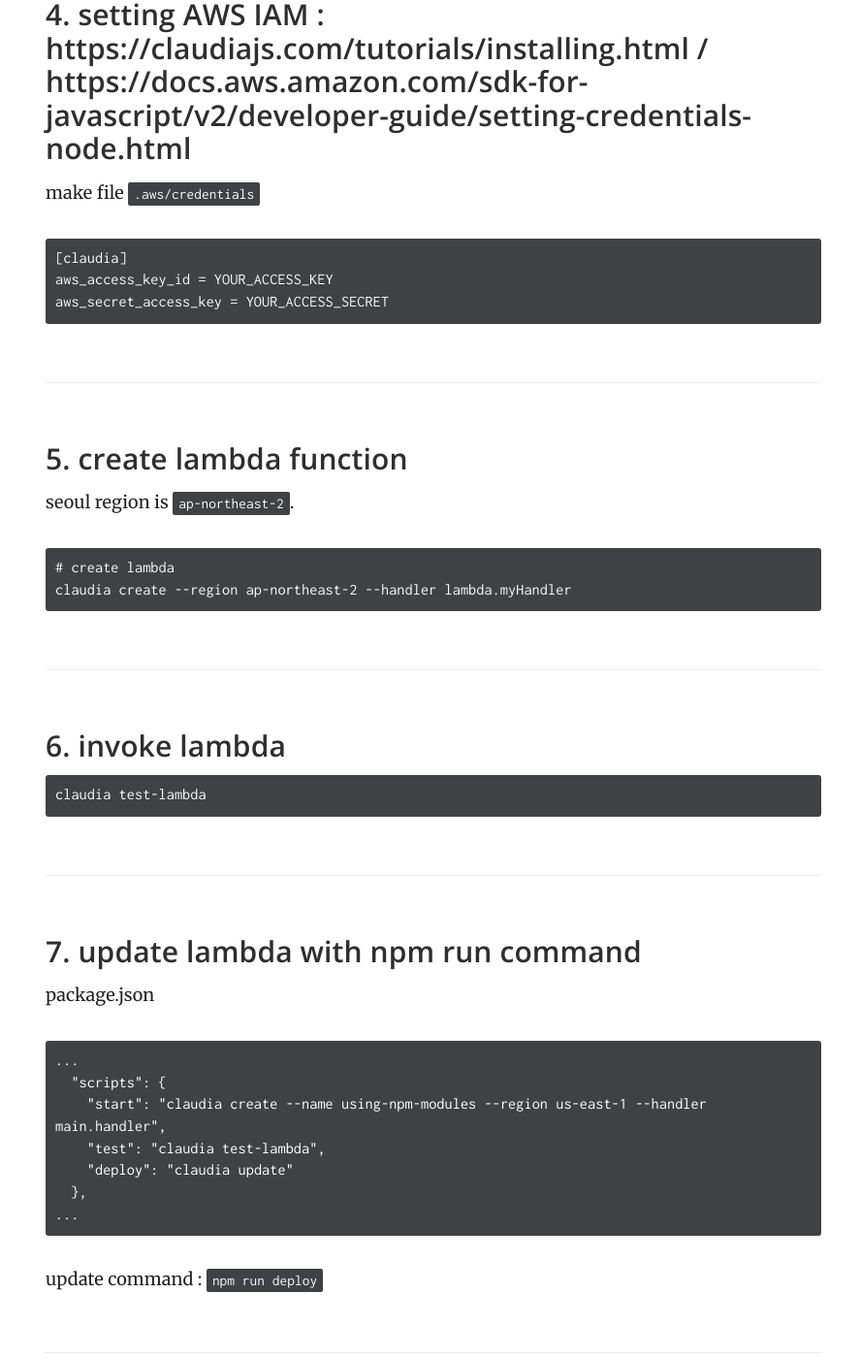
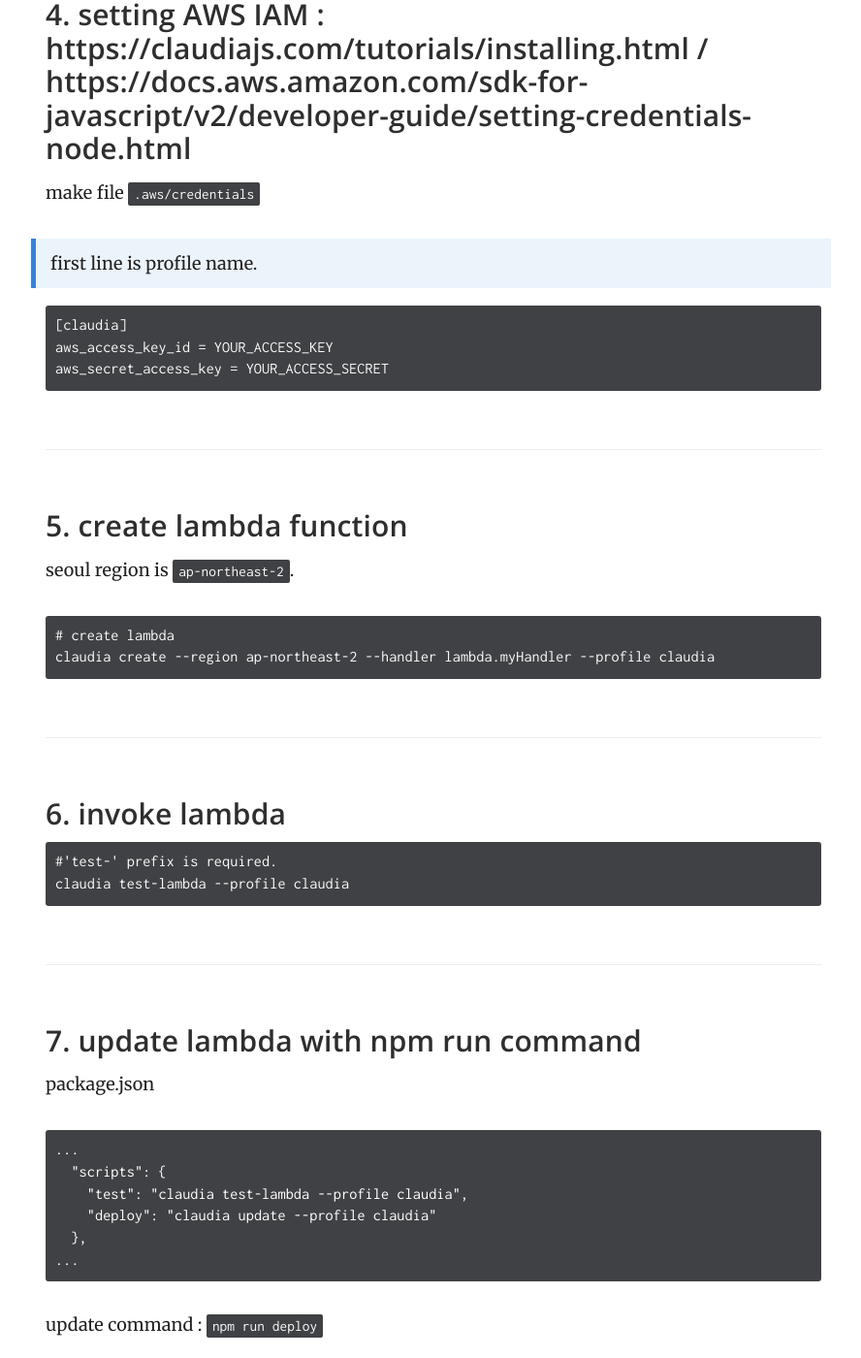
Before and after one commit to j2yes/j2yes.github.io, a Jekyll site: the page built from _docs/framework-library/claudiajs-get-started.md, in a window 1280 px wide and 1400 px high, scrolled down 2255 px. Shown: the whole window at 97% size, without its empty margins (343-1231 px from the left). Built offline with Jekyll 4.4.1, drawn with Linux system fonts in a browser that asks for light colours; nearby versions of some CDN libraries; comment, search, counter and statistics services are not loaded.

Commit message:
add profile option

````diff
--- a/_docs/framework-library/claudiajs-get-started.md
+++ b/_docs/framework-library/claudiajs-get-started.md
@@ -75,6 +75,8 @@
 
 make file `.aws/credentials`
 
+> first line is profile name.
+
 ```jshelllanguage
 [claudia]
 aws_access_key_id = YOUR_ACCESS_KEY
@@ -87,13 +89,14 @@
 
 ```jshelllanguage
 # create lambda
-claudia create --region ap-northeast-2 --handler lambda.myHandler
+claudia create --region ap-northeast-2 --handler lambda.myHandler --profile claudia
 ```
 
 ### 6. invoke lambda
 
 ```jshelllanguage
-claudia test-lambda
+#'test-' prefix is required.
+claudia test-lambda --profile claudia
 ```
 
 ### 7. update lambda with npm run command
@@ -103,9 +106,8 @@
 ```json
 ...
   "scripts": {
-    "start": "claudia create --name using-npm-modules --region us-east-1 --handler main.handler",
-    "test": "claudia test-lambda",
-    "deploy": "claudia update"
+    "test": "claudia test-lambda --profile claudia",
+    "deploy": "claudia update --profile claudia"
   },
 ...
 ```
````
